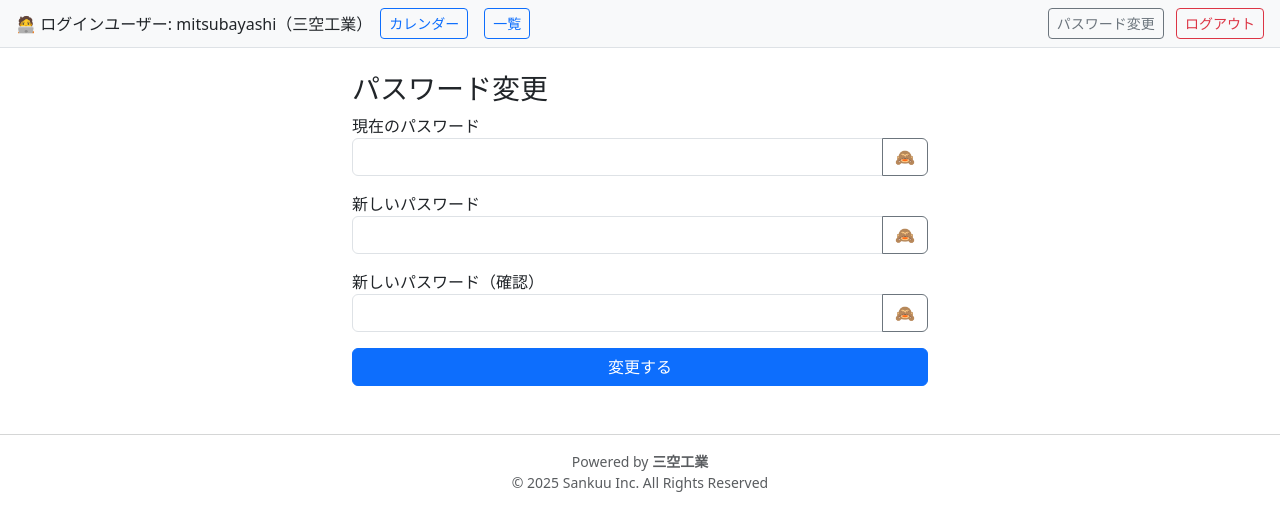
After one commit to yossy538/kouteihyo_app-, a Flask app: page /password_change in a window 1280 px wide. The commit adds this page. Shown: the top 531 px of the page. Run offline with Flask 3, Linux system fonts and the light colour scheme; a user stored in the database is signed in; some libraries are stand-ins or nearby versions.

Commit message:
パスワード変更機能追加＆カレンダーUI・工程表UI・表示改善

```diff
--- a/kouteihyo_app/routes.py
+++ b/kouteihyo_app/routes.py
@@ -310,3 +310,26 @@ def api_note_list():
         } for n in notes
     ]
     return jsonify(note_list=note_list)
+
+from werkzeug.security import check_password_hash, generate_password_hash
+from flask_login import current_user, login_required
+
+@bp.route('/password_change', methods=['GET', 'POST'])
+@login_required
+def password_change():
+    if request.method == 'POST':
+        old = request.form.get('old_password')
+        new = request.form.get('new_password')
+        new2 = request.form.get('new_password2')
+        if not check_password_hash(current_user.password_hash, old):
+            flash('現在のパスワードが違います', 'danger')
+        elif new != new2:
+            flash('新しいパスワードが一致しません', 'danger')
+        elif len(new) < 8:
+            flash('パスワードは8文字以上にしてください', 'danger')
+        else:
+            current_user.password_hash = generate_password_hash(new)
+            db.session.commit()
+            flash('パスワードを変更しました', 'success')
+            return redirect(url_for('main.schedule_calendar'))
+    return render_template('auth/password_change.html')
--- /dev/null
+++ b/templates/auth/password_change.html
@@ -0,0 +1,45 @@
+{% extends "base.html" %}
+{% block content %}
+<div class="container mt-4" style="max-width: 600px;">
+  <h3>パスワード変更</h3>
+  <form method="POST">
+    <div class="mb-3">
+      <label>現在のパスワード</label>
+      <div class="input-group">
+        <input type="password" name="old_password" id="old_password" class="form-control" required>
+        <button type="button" class="btn btn-outline-secondary" onclick="togglePassword('old_password', this)">🙈</button>
+      </div>
+    </div>
+    <div class="mb-3">
+      <label>新しいパスワード</label>
+      <div class="input-group">
+        <input type="password" name="new_password" id="new_password" class="form-control" required>
+        <button type="button" class="btn btn-outline-secondary" onclick="togglePassword('new_password', this)">🙈</button>
+      </div>
+    </div>
+    <div class="mb-3">
+      <label>新しいパスワード（確認）</label>
+      <div class="input-group">
+        <input type="password" name="new_password2" id="new_password2" class="form-control" required>
+        <button type="button" class="btn btn-outline-secondary" onclick="togglePassword('new_password2', this)">🙈</button>
+      </div>
+    </div>
+    <button type="submit" class="btn btn-primary w-100">変更する</button>
+  </form>
+</div>
+{% endblock %}
+
+{% block scripts %}
+<script>
+function togglePassword(inputId, btn) {
+  const input = document.getElementById(inputId);
+  if (input.type === "password") {
+    input.type = "text";
+    btn.textContent = "🙊";
+  } else {
+    input.type = "password";
+    btn.textContent = "🙈";
+  }
+}
+</script>
+{% endblock %}
--- a/templates/base.html
+++ b/templates/base.html
@@ -33,7 +33,10 @@
             <a href="{{ url_for('main.admin_list_users') }}" class="btn btn-outline-secondary btn-sm mx-2">管理者メニュー</a>
           {% endif %}
         </div>
+        <div>
+          <a href="{{ url_for('main.password_change') }}" class="btn btn-outline-secondary btn-sm mx-2">パスワード変更</a>
           <a href="{{ url_for('main.logout') }}" class="btn btn-outline-danger btn-sm">ログアウト</a>
+        </div>
       </div>
   {% endif %}
 
```
Lines whose indentation alone changed are shown as unchanged.
